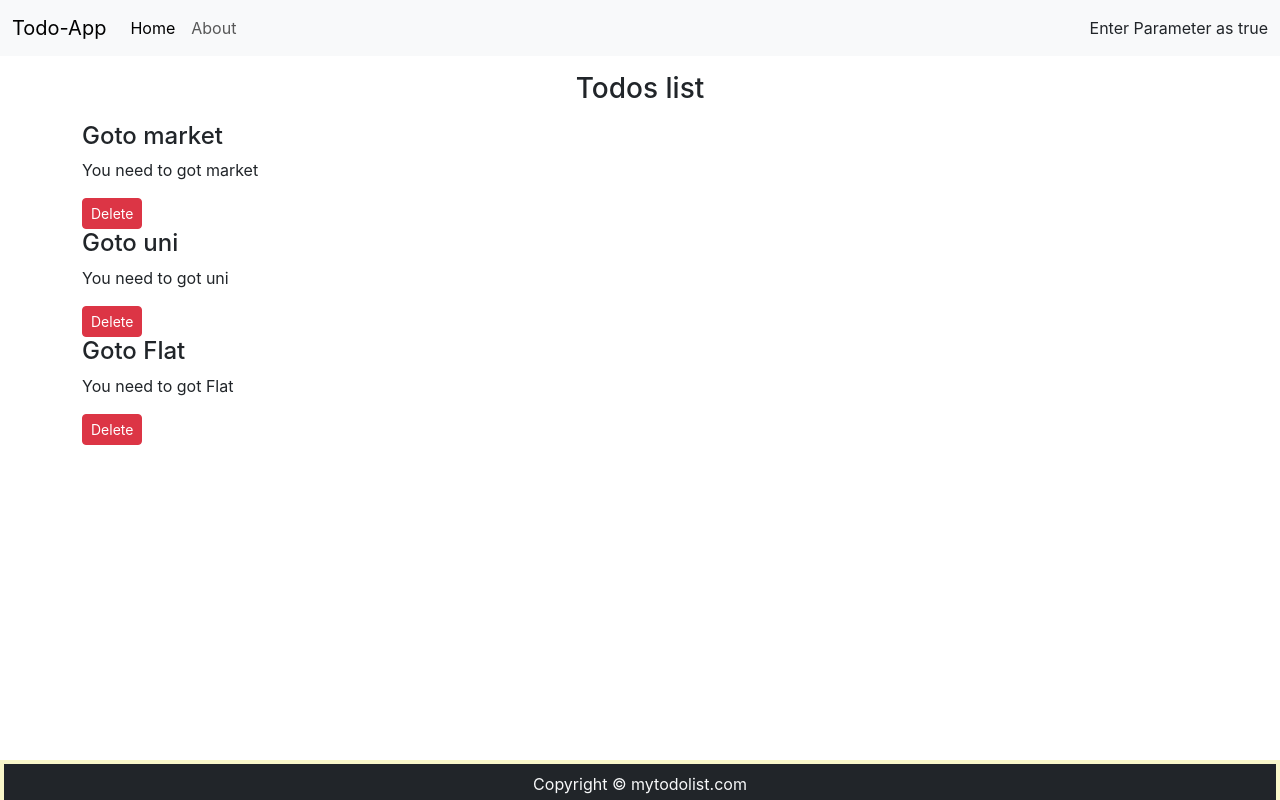
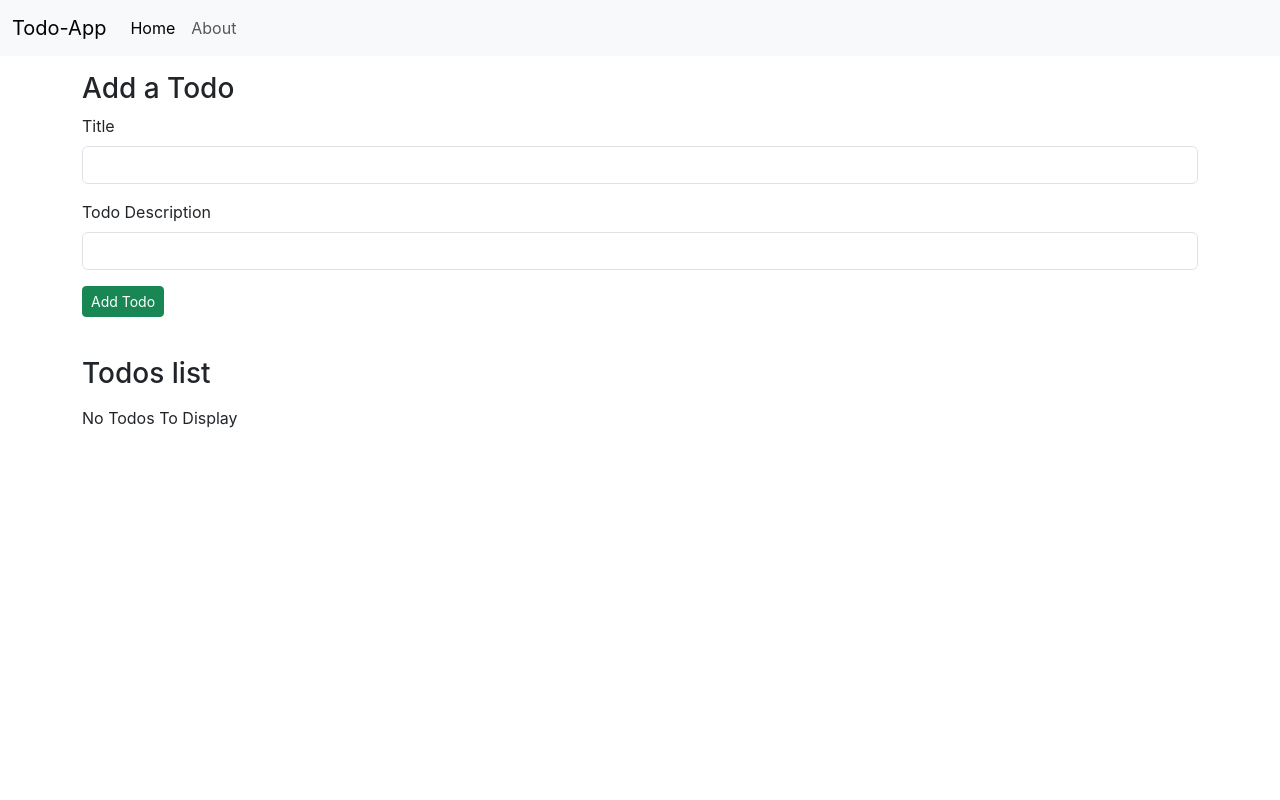
Before and after one commit to ahmadcs22/ToDo-list-using-ReactJS-and-Bootstrap-Begineer-Project, a React (Create React App) app in the folder todo-list/: page / in a window 1280 px wide. Shown: the top 800 px of the page. Built offline with nearby package versions, Linux system fonts and the light colour scheme.

Commit message:
added routers and about page

```diff
--- a/todo-list/src/App.js
+++ b/todo-list/src/App.js
@@ -1,41 +1,67 @@
-
 import './App.css';
+import { About } from './MyComponents/About';
+import { Addtodo } from './MyComponents/Addtodo';
 import { Footer } from './MyComponents/Footer';
 import { Header } from './MyComponents/Header';
 import { Todos } from './MyComponents/Todos';
 import React, { useState } from 'react';
+import {
+  BrowserRouter as Router,
+  Route,
+  Routes
+} from "react-router-dom";
+function App() {
+  const [todos, setTodos] = useState([
 
-function App() {
+  ]);
+
   const onDelete = (todo) => {
-    console.log("i am on delete",todo)
-    setTodos(todos.filter((e) => {
-      return e !== todo
-    }));
+    console.log("i am on delete", todo);
+    setTodos(todos.filter((e) => e.sno !== todo.sno));
   }
-  const [todos, setTodos] = useState([
-    {
-      sno: 1,
-      title: "Goto market",
-      desc: "You need to got market"
-    },
-    {
-      sno: 2,
-      title: "Goto uni",
-      desc: "You need to got uni"
-    },
-    {
-      sno: 3,
-      title: "Goto Flat",
-      desc: "You need to got Flat"
-    },
-  ])
+
+  const addtodo = (title, desc) => {
+    let sno = todos.length + 1;
+    const myTodo = {
+      sno: sno,
+      title: title,
+      desc: desc,
+    }
+    setTodos([...todos, myTodo]);
+  }
+
   return (
     <>
-      <Header title={"Todo-App"} searchBar={false} />
-      <Todos todos={todos} onDelete={onDelete} />
-      <Footer />
+       <Router>
+      <>
+        <Header title={"Todo-App"} searchBar={false} />
+
+
+        <Routes>
+          <Route exact path="/" Component={()=>{
+            return (
+              <>
+               <Addtodo addtodo={addtodo} />
+            <Todos todos={todos} onDelete={onDelete} /></>
+            )
+          }}>
+          </Route>
+          <Route exact path="/about" Component={()=>{
+            return (
+              <>
+               <About />
+
+              </>
+            )
+          }}>
+          </Route>
+        </Routes>
+        <Footer />
+      </>
+    </Router>
 
     </>
   );
 }
+
 export default App;
--- /dev/null
+++ b/todo-list/src/MyComponents/About.js
@@ -0,0 +1,8 @@
+import React from 'react'
+
+export const About = () => {
+  return (
+    <div><h1>this i san about component</h1>
+    </div>
+  )
+}
--- /dev/null
+++ b/todo-list/src/MyComponents/Addtodo.js
@@ -0,0 +1,41 @@
+import React, { useState } from 'react'
+
+export const Addtodo = (props) => {
+    const [title, setTitle] = useState("")
+    const [desc, setDesc] = useState("")
+const submit=(e)=>{
+    e.preventDefault()
+    if(!title || !desc)
+    {
+        alert("Please! Enter Title & Description")
+    }
+    else{
+        props.addtodo(title,desc);
+        setTitle("");
+        setDesc("");
+    }
+
+
+}
+    return (
+
+        <div className="container my-3">
+            <h3>Add a Todo
+            </h3>
+            <form onSubmit={submit}>
+                <div className="mb-3">
+                    <label htmlFor="title" className="form-label">Title</label>
+                    <input type="text"value={title} onChange={(e)=>{setTitle(e.target.value)}} className="form-control" id="title" aria-describedby="emailHelp" />
+
+                </div>
+                <div className="mb-3">
+                    <label htmlFor="desc" className="form-label">Todo Description</label>
+                    <input type="text" value={desc}onChange={(e)=>{setDesc(e.target.value)}} className="form-control" id="desc" />
+                </div>
+
+                <button type="submit" className="btn btn-sm btn-success">Add Todo</button>
+            </form>
+        </div>
+
+    )
+}
--- a/todo-list/src/MyComponents/Footer.js
+++ b/todo-list/src/MyComponents/Footer.js
@@ -1,14 +1,9 @@
 import React from 'react'
 
 export const Footer = () => {
-  let footerStyle={
-    position : "absolute",
-    top : "95vh",
-    width: "100%",
-    border:"4px solid #F9F7C9"
-  }
+
   return (
-    <footer className=" bg-dark text-light py-2" style={footerStyle}>
+    <footer className=" bg-dark text-light py-2">
       <p className='text-center'>
       Copyright &copy; mytodolist.com
       </p>
--- a/todo-list/src/MyComponents/Header.js
+++ b/todo-list/src/MyComponents/Header.js
@@ -1,29 +1,29 @@
 import React from 'react'
 import PropTypes from 'prop-types'
-
+import { Link } from "react-router-dom";
 export const Header = (props) => {
   return (
     <>
       <nav className="navbar navbar-expand-lg bg-body-tertiary">
         <div className="container-fluid">
-          <a className="navbar-brand" href="#">{props.title}</a>
+          <Link className="navbar-brand" to="/">{props.title}</Link>
           <button className="navbar-toggler" type="button" data-bs-toggle="collapse" data-bs-target="#navbarSupportedContent" aria-controls="navbarSupportedContent" aria-expanded="false" aria-label="Toggle navigation">
             <span className="navbar-toggler-icon"></span>
           </button>
           <div className="collapse navbar-collapse" id="navbarSupportedContent">
             <ul className="navbar-nav me-auto mb-2 mb-lg-0">
               <li className="nav-item">
-                <a className="nav-link active" aria-current="page" href="#">Home</a>
+                <Link className="nav-link active" aria-current="page" to="/">Home</Link>
               </li>
               <li className="nav-item">
-                <a className="nav-link" href="#">About</a>
+                <Link className="nav-link" to="/about">About</Link>
               </li>
 
             </ul>
             {props.searchBar === true ? <form className="d-flex" role="search">
               <input className="form-control me-2" type="search" placeholder="Search" aria-label="Search" />
               <button className="btn btn-outline-success" type="submit">Search</button>
-            </form> : "Enter Parameter as true "}
+            </form> : ""}
           </div>
         </div>
       </nav>
--- a/todo-list/src/MyComponents/Todos.js
+++ b/todo-list/src/MyComponents/Todos.js
@@ -1,12 +1,20 @@
 import React from 'react'
 import { Todoitems } from './Todoitems'
 export const Todos = (props) => {
+  let myStyle={
+    minHeight:"70vh",
+    margin: "40px auto",
+  }
   return (
-    <div className="container">
-      <h3 className='text-center my-3'>Todos list</h3>
+    <div className="container " style={myStyle}>
+      <h3 className=' my-3'>Todos list</h3>
       {
        props.todos.length===0?"No Todos To Display": props.todos.map((todo) => {
-        return <Todoitems todo={todo} key={todo.sno} onDelete={props.onDelete}/>
+        return (
+          <>
+          <Todoitems todo={todo} key={todo.sno} onDelete={props.onDelete}/> <hr />
+          </>
+        )
       })
       }
 
```
